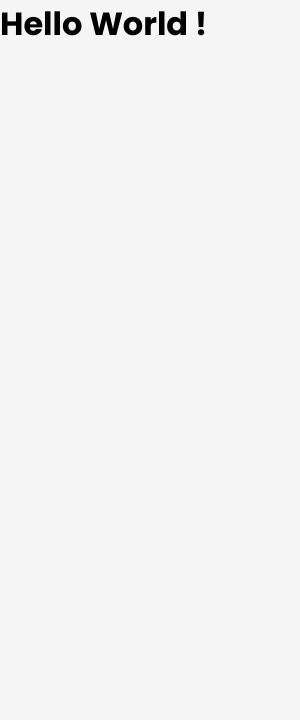
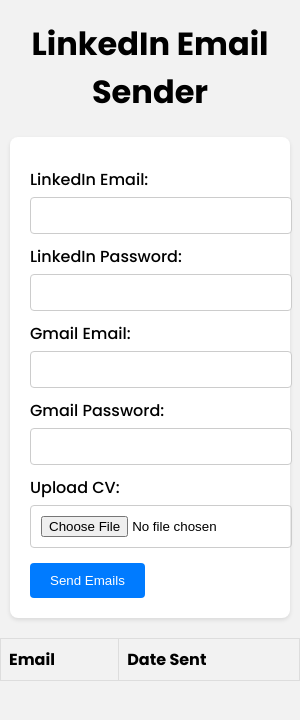
Before and after one commit to yardenyo/emailsExtractor, an Electron app: page renderer/index.html in a window 300 px wide. Drawn offline with Linux system fonts and the light colour scheme; no server answers.

Commit message:
added functionallity

```diff
--- a/renderer/css/style.css
+++ b/renderer/css/style.css
@@ -1,10 +1,78 @@
-* {
+body {
+  font-family: "Poppins", sans-serif;
   margin: 0;
   padding: 0;
+  background-color: #f2f2f2;
   box-sizing: border-box;
 }
 
-body {
-  font-family: "Poppins", sans-serif;
-  background-color: #f5f5f5;
+h1 {
+  text-align: center;
+  margin-top: 20px;
 }
+
+form {
+  width: 80%;
+  max-width: 600px;
+  margin: 0 auto;
+  padding: 20px;
+  background-color: white;
+  border-radius: 8px;
+  box-shadow: 0 2px 4px rgba(0, 0, 0, 0.1);
+}
+
+label {
+  display: block;
+  margin-top: 10px;
+  font-weight: 500;
+}
+
+input[type="email"],
+input[type="password"],
+input[type="file"] {
+  width: 100%;
+  padding: 10px;
+  margin-top: 5px;
+  border: 1px solid #ccc;
+  border-radius: 4px;
+}
+
+button {
+  display: block;
+  margin-top: 15px;
+  padding: 10px 20px;
+  background-color: #007bff;
+  color: white;
+  border: none;
+  border-radius: 4px;
+  cursor: pointer;
+}
+
+button:hover {
+  background-color: #0056b3;
+}
+
+table {
+  border-collapse: collapse;
+  width: 100%;
+  margin-top: 20px;
+}
+
+th,
+td {
+  border: 1px solid #ddd;
+  padding: 8px;
+  text-align: left;
+}
+
+th {
+  background-color: #f2f2f2;
+}
+
+tr:nth-child(even) {
+  background-color: #f2f2f2;
+}
+
+tr:hover {
+  background-color: #e0e0e0;
+}
--- a/renderer/index.html
+++ b/renderer/index.html
@@ -18,6 +18,56 @@
     <title>LinkedIn Email Sender</title>
   </head>
   <body>
-    <h1>Hello World !</h1>
+    <h1>LinkedIn Email Sender</h1>
+    <form id="email-form">
+      <label for="linkedin-email">LinkedIn Email:</label>
+      <input
+        type="email"
+        id="linkedin-email"
+        name="linkedin-email"
+        required
+      /><br />
+
+      <label for="linkedin-password">LinkedIn Password:</label>
+      <input
+        type="password"
+        id="linkedin-password"
+        name="linkedin-password"
+        required
+      /><br />
+
+      <label for="gmail-email">Gmail Email:</label>
+      <input type="email" id="gmail-email" name="gmail-email" required /><br />
+
+      <label for="gmail-password">Gmail Password:</label>
+      <input
+        type="password"
+        id="gmail-password"
+        name="gmail-password"
+        required
+      /><br />
+
+      <label for="cv-upload">Upload CV:</label>
+      <input
+        type="file"
+        id="cv-upload"
+        name="cv-upload"
+        accept=".pdf,.doc,.docx"
+      /><br />
+
+      <button type="submit">Send Emails</button>
+    </form>
+
+    <table id="success-table">
+      <thead>
+        <tr>
+          <th>Email</th>
+          <th>Date Sent</th>
+        </tr>
+      </thead>
+      <tbody>
+        <tr></tr>
+      </tbody>
+    </table>
   </body>
 </html>
--- a/renderer/js/renderer.js
+++ b/renderer/js/renderer.js
@@ -1 +1,50 @@
-console.log("Hello from index.js");
+document.addEventListener("DOMContentLoaded", () => {
+  const emailForm = document.getElementById("email-form");
+  const successTable = document
+    .getElementById("success-table")
+    .getElementsByTagName("tbody")[0];
+
+  async function populateTableFromMainProcess() {
+    try {
+      const result = await window.electron.ipcRenderer.invoke(
+        "getBlacklistData"
+      );
+
+      result.forEach((entry) => {
+        const newRow = successTable.insertRow();
+        const emailCell = newRow.insertCell(0);
+        const dateCell = newRow.insertCell(1);
+
+        emailCell.textContent = entry.email;
+        dateCell.textContent = new Date(entry.dateSent).toLocaleString();
+      });
+    } catch (error) {
+      console.error(
+        "An error occurred while getting data from the main process:",
+        error
+      );
+    }
+  }
+
+  populateTableFromMainProcess();
+
+  emailForm.addEventListener("submit", async (event) => {
+    event.preventDefault();
+
+    const linkedinEmail = document.getElementById("linkedin-email").value;
+    const linkedinPassword = document.getElementById("linkedin-password").value;
+    const gmailEmail = document.getElementById("gmail-email").value;
+    const gmailPassword = document.getElementById("gmail-password").value;
+    const cvFile = document.getElementById("cv-upload").files[0];
+
+    const payload = {
+      linkedinEmail,
+      linkedinPassword,
+      gmailEmail,
+      gmailPassword,
+      cvFile,
+    };
+
+    console.log(payload);
+  });
+});
```
Also changed, not shown: main.js (+61 -11 lines), preload.js (added, +9 -0 lines).
